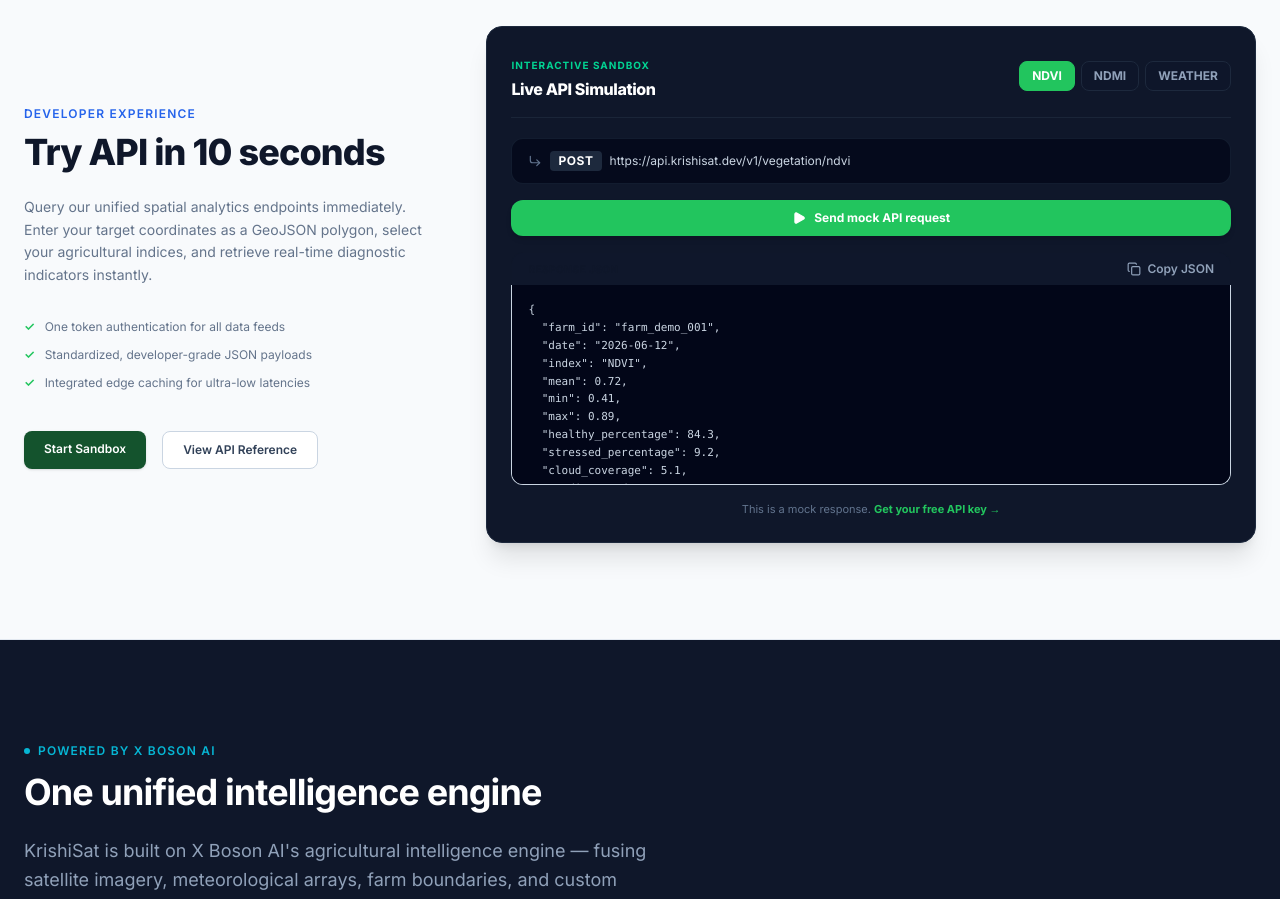
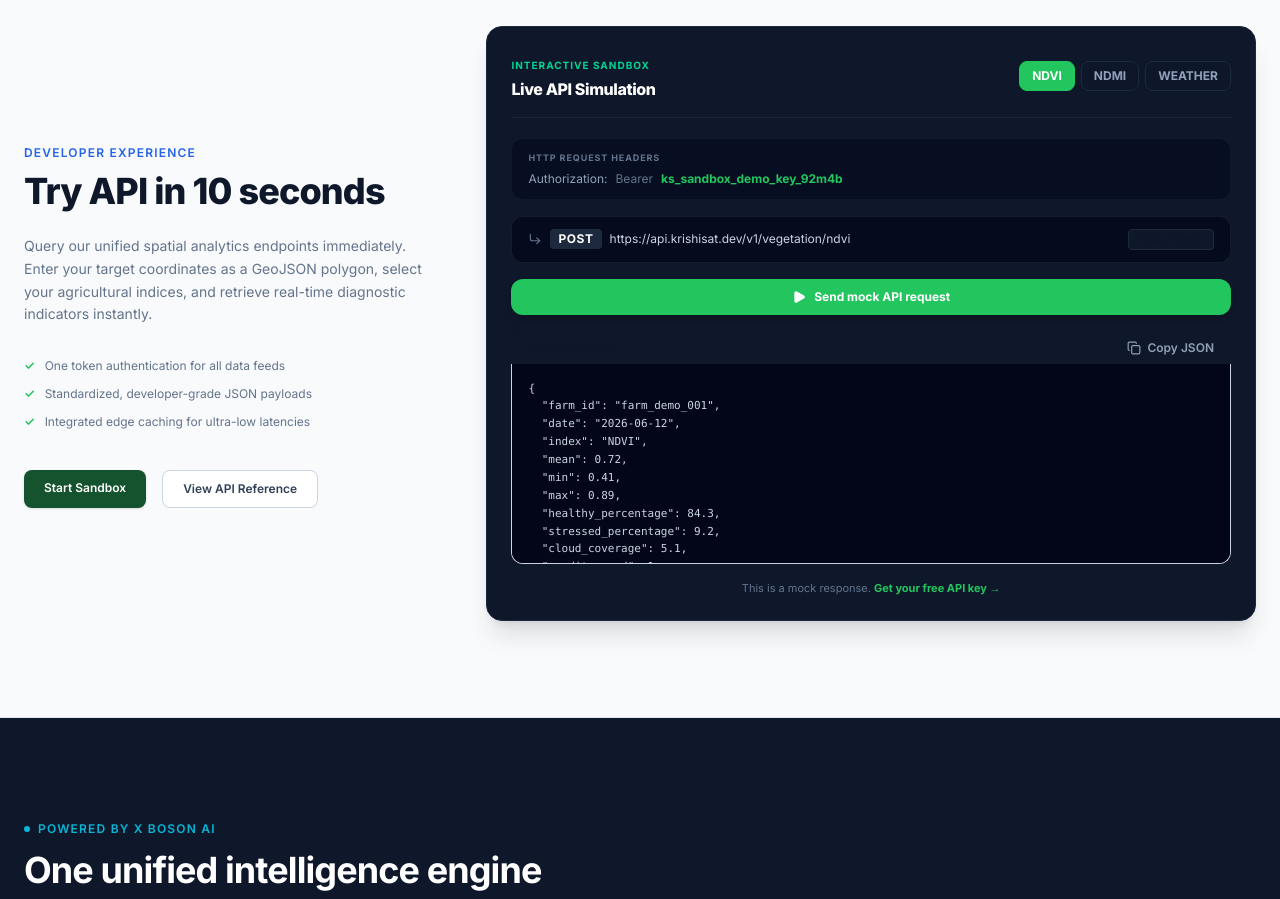
Before and after one commit to sanjith-e-u/krishisat-api-frontend, a Next.js app: page / in a window 1280 px wide. Shown: the part 3640-4539 px from the top of the page. Built offline with nearby package versions, Linux system fonts and the light colour scheme.

Commit message:
fix lucide-react dependency conflict

```diff
--- a/src/app/dashboard/api-keys/page.tsx
+++ b/src/app/dashboard/api-keys/page.tsx
@@ -17,7 +17,7 @@
   {
     id: "1",
     name: "Development Sandbox Key",
-    key: "ks_test_9jF2k8L1m9P4w0XqZ",
+    key: "ks_sandbox_9jF2k8L1m9P4w0XqZ",
     env: "Sandbox",
     created: "2026-06-10",
     status: "Active"
@@ -46,7 +46,7 @@
     e.preventDefault()
     if (!newKeyName) return
 
-    const prefix = newKeyEnv === "Sandbox" ? "ks_test_" : "ks_live_"
+    const prefix = newKeyEnv === "Sandbox" ? "ks_sandbox_" : "ks_live_"
     const characters = "ABCDEFGHIJKLMNOPQRSTUVWXYZabcdefghijklmnopqrstuvwxyz0123456789"
     let randomString = ""
     for (let i = 0; i < 17; i++) {
--- a/src/app/dashboard/page.tsx
+++ b/src/app/dashboard/page.tsx
@@ -71,7 +71,7 @@
 export default function DashboardOverview() {
   const [hoveredPoint, setHoveredPoint] = useState<{ x: number; y: number; label: string; value: number } | null>(null)
   const [hoveredIdx, setHoveredIdx] = useState<number | null>(null)
-  const [apiKey, setApiKey] = useState("ks_test_9jF2k8L1m9P4w0XqZ")
+  const [apiKey, setApiKey] = useState("ks_sandbox_9jF2k8L1m9P4w0XqZ")
   const [revealKey, setRevealKey] = useState(false)
   const [copied, setCopied] = useState(false)
   const [toastMessage, setToastMessage] = useState<string | null>(null)
@@ -97,7 +97,7 @@
     for (let i = 0; i < 17; i++) {
       randomString += characters.charAt(Math.floor(Math.random() * characters.length))
     }
-    const newKey = "ks_test_" + randomString
+    const newKey = "ks_sandbox_" + randomString
     setApiKey(newKey)
     showToast("API Key regenerated successfully!")
   }
@@ -354,7 +354,7 @@
                       <p className="text-[10px] text-slate-405 font-mono mt-0.5">POST /v1/vegetation/ndvi</p>
                     </div>
                     <div className="text-right">
-                      <span className="text-xs font-semibold text-[#14532D]">2 credits</span>
+                      <span className="text-xs font-semibold text-[#14532D]">1 credit</span>
                       <p className="text-[10px] text-slate-405 font-mono mt-0.5">Success 200</p>
                     </div>
                   </li>
@@ -384,7 +384,7 @@
                       <p className="text-[10px] text-slate-405 font-mono mt-0.5">POST /v1/farms</p>
                     </div>
                     <div className="text-right">
-                      <span className="text-xs font-semibold text-[#14532D]">1 credit</span>
+                      <span className="text-xs font-semibold text-[#14532D]">0 credits</span>
                       <p className="text-[10px] text-slate-405 font-mono mt-0.5">Success 201</p>
                     </div>
                   </li>
@@ -432,7 +432,7 @@
               </div>
               <div className="mt-4 pt-3 border-t border-slate-100 flex justify-between items-center text-[10px] text-slate-400">
                 <span className="font-mono">/v1/vegetation/ndvi</span>
-                <span className="font-semibold text-slate-700">2 credits</span>
+                <span className="font-semibold text-slate-700">1 credit</span>
               </div>
             </div>
 
--- a/src/app/dashboard/usage/page.tsx
+++ b/src/app/dashboard/usage/page.tsx
@@ -116,7 +116,7 @@
       method: "POST",
       calls: 64271,
       percentage: 50,
-      credits: 128542,
+      credits: 64271,
       successRate: "99.99%",
       avgLatency: "248ms"
     },
@@ -143,12 +143,12 @@
       method: "POST",
       calls: 8504,
       percentage: 7,
-      credits: 8504,
+      credits: 0,
       successRate: "100.00%",
       avgLatency: "312ms"
     },
     {
-      path: "/v1/vegetation/ndwi",
+      path: "/v1/water/ndwi",
       method: "POST",
       calls: 4351,
       percentage: 3,
--- a/src/app/developers/page.tsx
+++ b/src/app/developers/page.tsx
@@ -33,7 +33,7 @@
   const sdkCodeSnippets = {
     python: `import krishisat
 
-client = krishisat.Client(api_key="ks_test_your_secret_key")
+client = krishisat.Client(api_key="ks_sandbox_your_secret_key")
 
 # Fetch latest crop health metrics
 ndvi = client.vegetation.ndvi(
@@ -45,7 +45,7 @@
     node: `import KrishiSat from '@krishisat/sdk';
 
 const client = new KrishiSat({
-  apiKey: 'ks_test_your_secret_key'
+  apiKey: 'ks_sandbox_your_secret_key'
 });
 
 // Fetch latest crop health metrics
@@ -64,7 +64,7 @@
 )
 
 func main() {
-	client := krishisat.NewClient("ks_test_your_secret_key")
+	client := krishisat.NewClient("ks_sandbox_your_secret_key")
 	ctx := context.Background()
 
 	ndvi, _ := client.Vegetation.NDVI(ctx, "farm_abc123", "2026-06-12")
--- a/src/app/developers/quickstart/page.tsx
+++ b/src/app/developers/quickstart/page.tsx
@@ -58,7 +58,7 @@
     step: "02",
     title: "Generate an API key",
     description: "Navigate to Dashboard → API Keys and generate your first key. Select Sandbox for testing.",
-    code: `# Your key will look like this\nks_test_Xq9mR4bL...`,
+    code: `# Your key will look like this\nks_sandbox_Xq9mR4bL...`,
     link: "/dashboard/api-keys",
     linkLabel: "Open API Keys →"
   },
--- a/src/app/docs/page.tsx
+++ b/src/app/docs/page.tsx
@@ -888,7 +888,7 @@
                     Production key format: <code className="font-mono text-xs bg-slate-50 border border-slate-200 px-1.5 py-0.5 rounded text-[#14532D] font-semibold">ks_live_xxxxxxxxxxxx</code>
                   </li>
                   <li>
-                    Sandbox key format: <code className="font-mono text-xs bg-slate-50 border border-slate-200 px-1.5 py-0.5 rounded text-[#14532D] font-semibold">ks_test_xxxxxxxxxxxx</code>
+                    Sandbox key format: <code className="font-mono text-xs bg-slate-50 border border-slate-200 px-1.5 py-0.5 rounded text-[#14532D] font-semibold">ks_sandbox_xxxxxxxxxxxx</code>
                   </li>
                 </ul>
 
@@ -930,7 +930,7 @@
                       Free tier. 5 farms maximum. 1,000 API calls per month. Rate limited to 60 requests per minute.
                     </p>
                     <div className="text-[10px] font-mono font-semibold text-[#14532D] bg-[#14532D]/5 border border-[#14532D]/10 px-1.5 py-0.5 rounded inline-block">
-                      ks_test_
+                      ks_sandbox_
                     </div>
                   </div>
                   {/* Card 2 */}
--- a/src/app/pricing/page.tsx
+++ b/src/app/pricing/page.tsx
@@ -14,9 +14,9 @@
     price: "$0",
     period: "/ month",
     description: "For testing, prototyping, and early sandbox agritech developments.",
-    credits: "1,000 API calls",
+    credits: "1,000 credits/mo",
     features: [
-      "1,000 monthly API calls",
+      "1,000 free credits per month",
       "No credit card required",
       "Core vegetation indices (NDVI, NDRE)",
       "Standard response latency",
@@ -36,6 +36,7 @@
     credits: "Flexible",
     features: [
       `${formatUsd(creditsToUsd(1))} per credit consumed`,
+      "1,000 credits = ~500 NDVI scans",
       "Endpoints cost 1-3 credits per call",
       "Unlimited farms",
       "Full API access",
--- a/src/components/api-playground.tsx
+++ b/src/components/api-playground.tsx
@@ -36,6 +36,12 @@
     condition: "Partly cloudy",
     credits_used: 1
   }
+};
+
+const API_COSTS: Record<string, number> = {
+  ndvi: 1,
+  ndmi: 2,
+  weather: 1
 };
 
 export function ApiPlayground() {
@@ -88,22 +94,37 @@
       </div>
 
       <div className="space-y-4">
-        {/* Request endpoint display */}
-        <div className="flex items-center gap-2 bg-slate-950/70 border border-slate-800/60 rounded-xl px-4 py-3">
-          <CornerDownRight className="w-3.5 h-3.5 text-slate-500 shrink-0" />
-          <span className="font-mono text-xs text-white bg-slate-800 px-2 py-0.5 rounded uppercase font-bold tracking-wider select-none shrink-0">
-            POST
+        {/* Request Headers */}
+        <div className="flex flex-col gap-1.5 bg-slate-950/45 border border-slate-800/40 rounded-xl px-4 py-3">
+          <label className="text-[9px] font-mono font-bold text-slate-500 uppercase tracking-widest select-none">HTTP Request Headers</label>
+          <div className="flex flex-wrap items-center gap-2 font-mono text-xs overflow-x-auto whitespace-nowrap scrollbar-none">
+            <span className="text-slate-400 select-none">Authorization:</span>
+            <span className="text-slate-500 select-none">Bearer</span>
+            <span className="text-[#22C55E] font-bold select-all">ks_sandbox_demo_key_92m4b</span>
+          </div>
+        </div>
+
+        {/* Request endpoint & cost preview */}
+        <div className="flex items-center justify-between gap-2 bg-slate-950/70 border border-slate-800/60 rounded-xl px-4 py-3 overflow-hidden">
+          <div className="flex items-center gap-2 min-w-0">
+            <CornerDownRight className="w-3.5 h-3.5 text-slate-500 shrink-0" />
+            <span className="font-mono text-xs text-white bg-slate-800 px-2 py-0.5 rounded uppercase font-bold tracking-wider select-none shrink-0">
+              POST
+            </span>
+            <code className="font-mono text-xs text-slate-300 overflow-x-auto whitespace-nowrap scrollbar-none select-text">
+              https://api.krishisat.dev/v1/{selected === "weather" ? "weather" : `vegetation/${selected}`}
+            </code>
+          </div>
+          <span className="text-[10px] font-bold text-slate-350 bg-slate-900 border border-slate-800 px-2.5 py-0.5 rounded font-mono shrink-0 select-none">
+            Cost: {API_COSTS[selected]} {API_COSTS[selected] === 1 ? "credit" : "credits"}
           </span>
-          <code className="font-mono text-xs text-slate-300 overflow-x-auto whitespace-nowrap scrollbar-none">
-            https://api.krishisat.dev/v1/{selected === "weather" ? "weather" : `vegetation/${selected}`}
-          </code>
         </div>
 
         {/* Trigger Button */}
         <button
           onClick={handleTry}
           disabled={loading}
-          className="w-full py-2.5 rounded-xl bg-[#22C55E] hover:bg-[#1cbd53] disabled:bg-[#22C55E]/60 text-white text-xs font-bold transition-all shadow-md flex items-center justify-center gap-2 cursor-pointer"
+          className="w-full py-2.5 rounded-xl bg-[#22C55E] hover:bg-[#1cbd53] disabled:bg-[#22C55E]/60 text-white text-xs font-bold transition-all shadow-md flex items-center justify-center gap-2 cursor-pointer select-none"
         >
           {loading ? (
             <>
@@ -130,7 +151,7 @@
                 {copied ? (
                   <>
                     <Check className="w-3.5 h-3.5 text-emerald-400" />
-                    <span className="text-emerald-400">Copied!</span>
+                    <span className="text-emerald-400 font-bold">Copied!</span>
                   </>
                 ) : (
                   <>
@@ -153,7 +174,7 @@
         </div>
 
         {result && !loading && (
-          <p className="text-[11px] text-slate-500 mt-2 text-center">
+          <p className="text-[11px] text-slate-500 mt-2 text-center select-none">
             This is a mock response.{" "}
             <a href="/register" className="text-[#22C55E] hover:underline font-bold transition-colors">
               Get your free API key →
```
Also changed, not shown: src/app/admin/api-monitoring/page.tsx (+4 -4 lines), src/app/dashboard/billing/page.tsx (+4 -4 lines), src/data/docs-sections.ts (+11 -11 lines).
